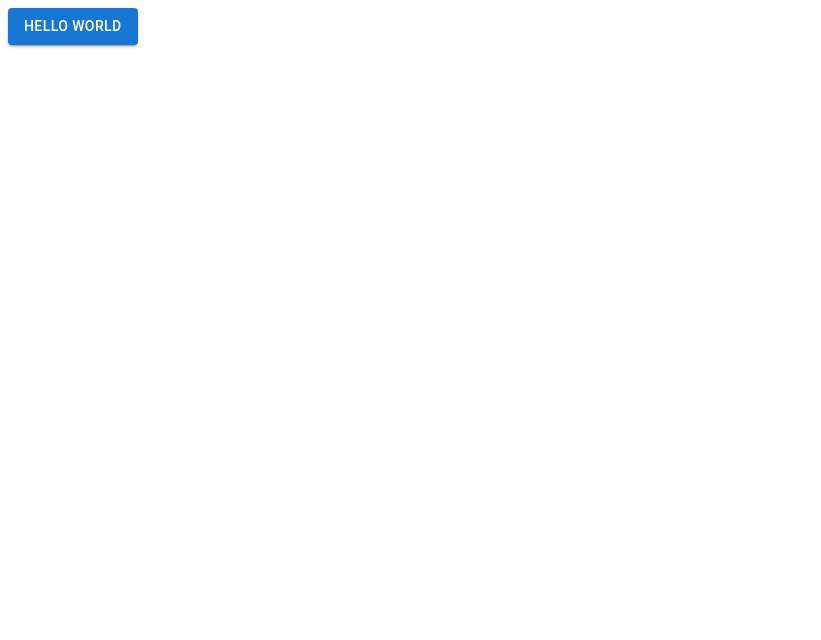
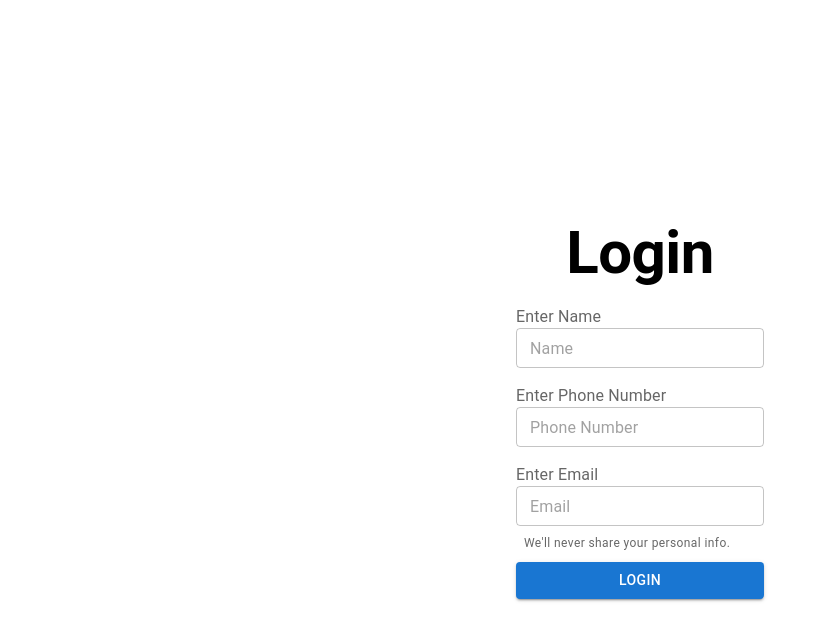
Before and after one commit to whysosaket/GMO, a React (Vite) app: page / in a window 1280 px wide. Shown: the top 640 px of the page, without its empty margins (0-821 px from the left). Built offline with nearby package versions, Linux system fonts and the light colour scheme.

Commit message:
Updated Login and Logout Feature

```diff
--- a/package.json
+++ b/package.json
@@ -16,6 +16,7 @@
     "@mui/styled-engine-sc": "^5.12.0",
     "react": "^18.2.0",
     "react-dom": "^18.2.0",
+    "react-router-dom": "^6.14.2",
     "styled-components": "^5.3.11"
   },
   "devDependencies": {
--- a/src/App.tsx
+++ b/src/App.tsx
@@ -1,13 +1,22 @@
-import { Button } from "@mui/material"
+import {BrowserRouter as Router, Route, Routes, Navigate} from 'react-router-dom'
+import Home from './pages/Home'
+import Login from './pages/Login'
+import GlobalState from './context/GlobalState'
 
 function App() {
 
 
   return (
     <>
-      <Button variant="contained" color="primary">
-        Hello World
-      </Button>
+     <GlobalState>
+      <Router>
+        <Routes>
+          <Route path="/" element={<Login />} />
+          <Route path="/home" element={<Home />} />
+          <Route path="*" element={<Navigate to="/" />} />
+        </Routes>
+      </Router>
+      </GlobalState>
     </>
   )
 }
--- /dev/null
+++ b/src/components/Form.tsx
@@ -0,0 +1,75 @@
+import React, { useContext, useState } from "react";
+import TextField from "@mui/material/TextField";
+import Button from "@mui/material/Button";
+import { FormControl, FormLabel, FormHelperText } from "@mui/material";
+import GlobalContext from "../context/globalContext";
+
+interface FormState {
+    name: string;
+    phoneNumber: string;
+    email: string;
+}
+
+const Form = () => {
+  const { performLogin } = useContext(GlobalContext);
+
+  const [formState, setFormState] = useState<FormState>({name: '', phoneNumber: '', email: ''});
+
+  const handleLogin = () => {
+    const {name, phoneNumber, email} = formState;
+    performLogin(name, phoneNumber, email);
+    window.location.href = "/home";
+  };
+
+  const handleUpdate = (e: React.ChangeEvent<HTMLInputElement>) => {
+    // update the formState
+    setFormState({...formState, [e.target.name]: e.target.value});
+    };
+
+  return (
+    <>
+      <FormControl>
+        <FormLabel sx={{ mt: 2 }}>Enter Name</FormLabel>
+        <TextField
+          type="text"
+          variant="outlined"
+          size="small"
+          placeholder="Name"
+          onChange={handleUpdate}
+          value={formState.name}
+          name="name"
+        ></TextField>
+
+        <FormLabel sx={{ mt: 2 }}>Enter Phone Number</FormLabel>
+        <TextField
+          type="text"
+          variant="outlined"
+          size="small"
+          placeholder="Phone Number"
+          onChange={handleUpdate}
+          value={formState.phoneNumber}
+          name="phoneNumber"
+        ></TextField>
+
+        <FormLabel sx={{ mt: 2 }}>Enter Email</FormLabel>
+        <TextField
+          type="email"
+          variant="outlined"
+          size="small"
+          placeholder="Email"
+          onChange={handleUpdate}
+          value={formState.email}
+          name="email"
+        ></TextField>
+
+        <FormHelperText sx={{ m: 1 }} id="my-helper-text">
+          We'll never share your personal info.
+        </FormHelperText>
+
+        <Button variant="contained" onClick={handleLogin}>Login</Button>
+      </FormControl>
+    </>
+  );
+};
+
+export default Form;
--- /dev/null
+++ b/src/context/GlobalState.tsx
@@ -0,0 +1,32 @@
+import GlobalContext from "./globalContext";
+
+const GlobalState = (props:any) => {
+
+    const performLogin = (name: string, phoneNumber: string, email: string) => {
+        const userObject = {
+            name: name,
+            phoneNumber: phoneNumber,
+            email: email
+        }
+        localStorage.setItem('user', JSON.stringify(userObject));
+    };
+
+    const performLogout = () => {
+        localStorage.removeItem('user');
+    };
+
+    const checkIfLoggedIn = () => {
+        const user = localStorage.getItem('user');
+        if (user) {
+            return true;
+        } else {
+            return false;
+        }
+    };
+
+  return (
+    <GlobalContext.Provider value={{performLogin, performLogout, checkIfLoggedIn}}>{props.children}</GlobalContext.Provider>
+  );
+};
+
+export default GlobalState;
--- /dev/null
+++ b/src/context/globalContext.tsx
@@ -0,0 +1,5 @@
+import {createContext} from "react";
+
+const GlobalContext = createContext<any>({});
+
+export default GlobalContext;
--- /dev/null
+++ b/src/pages/Home.tsx
@@ -0,0 +1,44 @@
+import React, {useContext, useEffect} from 'react'
+import GlobalContext from '../context/globalContext'
+import { Button, Grid, Typography } from "@mui/material";
+
+const Home = () => {
+
+    const { checkIfLoggedIn, performLogout } = useContext(GlobalContext);
+
+    useEffect(() => {
+        const loggedIn = checkIfLoggedIn();
+        if (!loggedIn) {
+            window.location.href = "/";
+        }
+    }, []);
+
+    const handleLogout = () => {
+        performLogout();
+        window.location.href = "/";
+    };
+
+  return (
+    <>
+    {/* add a logout button on top */}
+    <Button variant="contained" color="error" sx={{ mt: 2 }} onClick={handleLogout}>
+        Logout
+    </Button>
+     <Grid
+        container
+        spacing={0}
+        direction="column"
+        alignItems="center"
+        justifyContent="center"
+        sx={{ minHeight: "100vh" }}
+      >
+
+        <Typography fontWeight={700} variant="h2" component="h2">
+            Home
+        </Typography>
+      </Grid>
+    </>
+  )
+}
+
+export default Home
--- /dev/null
+++ b/src/pages/Login.tsx
@@ -0,0 +1,35 @@
+import React, { useContext, useEffect } from "react";
+import Form from "../components/Form";
+import { Grid, Typography } from "@mui/material";
+import GlobalContext from "../context/globalContext";
+
+const Login = () => {
+  const { checkIfLoggedIn } = useContext(GlobalContext);
+
+  useEffect(() => {
+    const loggedIn = checkIfLoggedIn();
+    if (loggedIn) {
+        window.location.href = "/home";
+    }
+  }, []);
+
+  return (
+    <div>
+      <Grid
+        container
+        spacing={0}
+        direction="column"
+        alignItems="center"
+        justifyContent="center"
+        sx={{ minHeight: "100vh" }}
+      >
+        <Typography fontWeight={700} variant="h2" component="h2">
+          Login
+        </Typography>
+        <Form />
+      </Grid>
+    </div>
+  );
+};
+
+export default Login;
```
Also changed, not shown: 1 other file (tests, documents, lock files or other folders).
